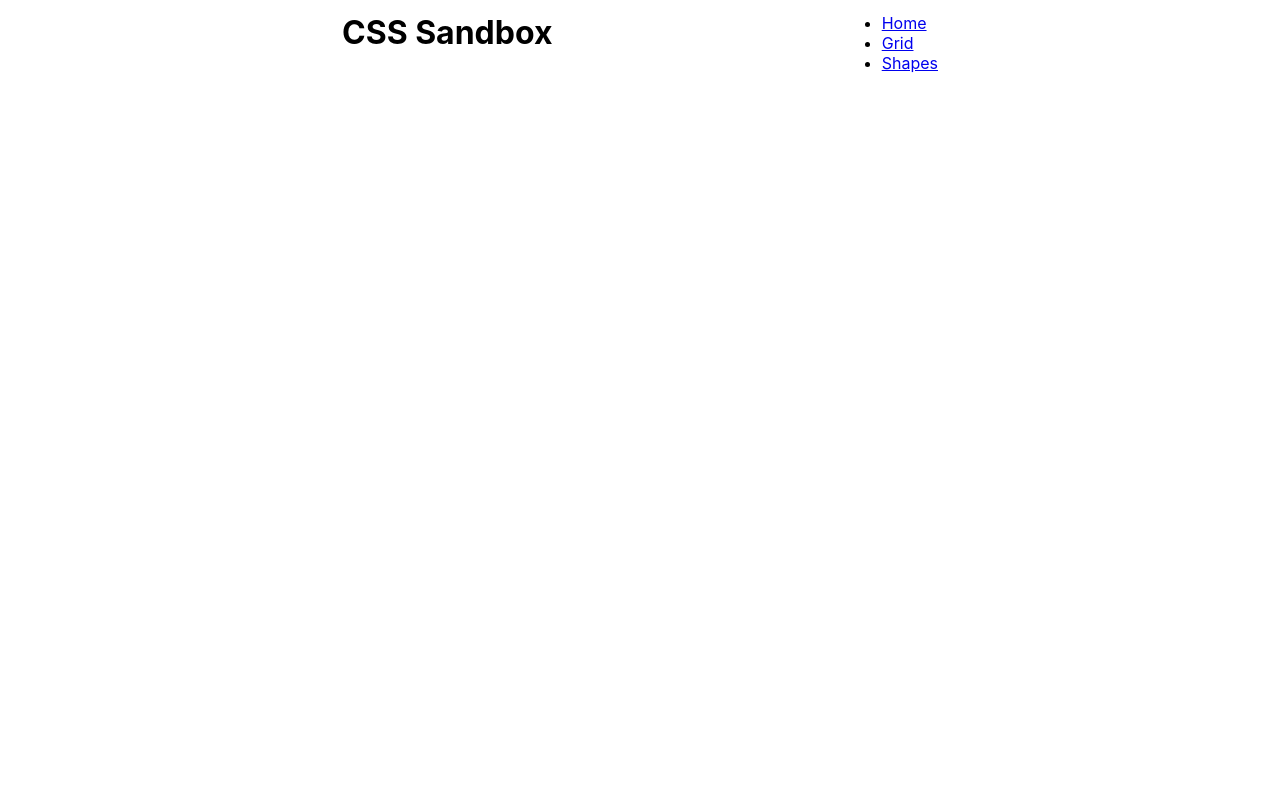
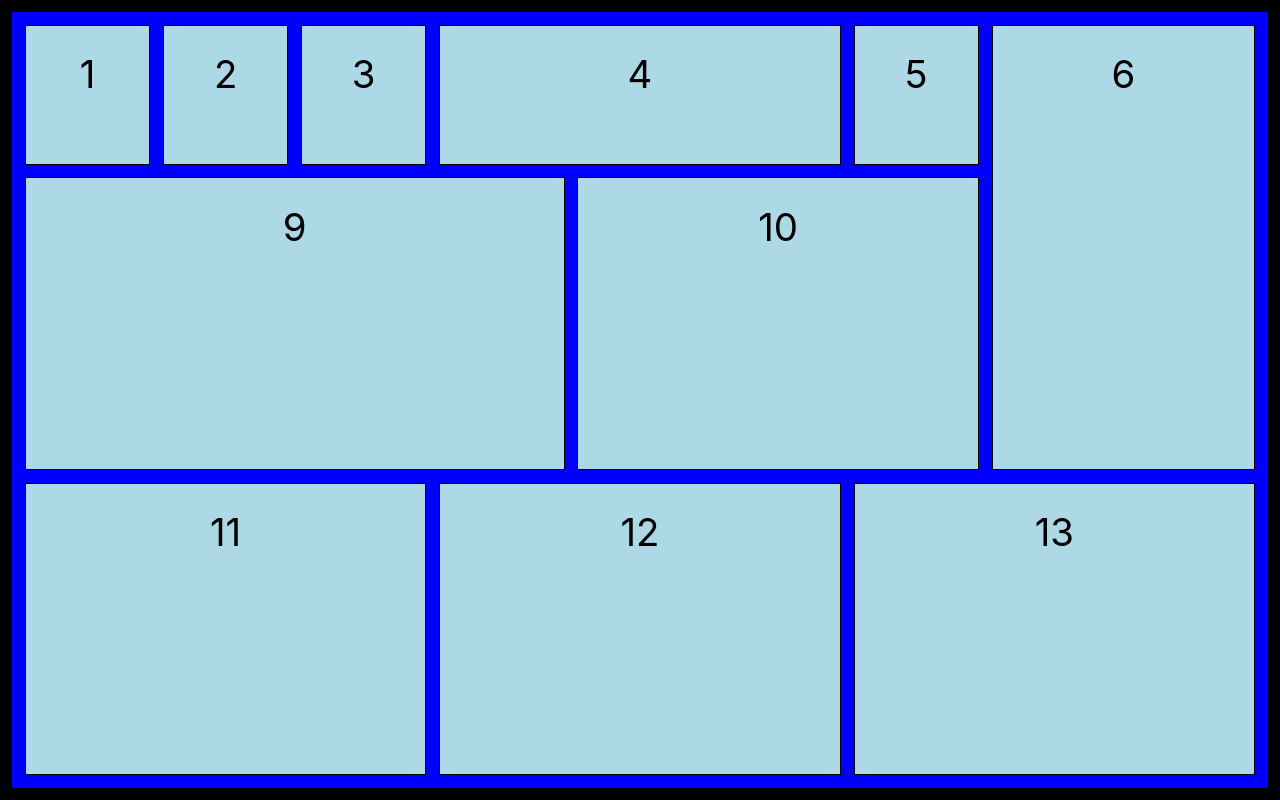
Before and after one commit to franco-ortega/css-sandbox, a React (Create React App) app: page /gridmap in a window 1280 px wide. Built offline with nearby package versions, Linux system fonts and the light colour scheme.

Commit message:
add GridMap component

```diff
--- a/src/components/app/App.css
+++ b/src/components/app/App.css
@@ -3,12 +3,3 @@
   margin: 0;
   padding: 0;
 }
-
-article,aside,details,figcaption,figure,footer,header,hgroup,nav,section,summary{display:block;}audio,canvas,video{display:inline-block;}audio:not([controls]){display:none;height:0;}[hidden]{display:none;}html{font-family:sans-serif;-webkit-text-size-adjust:100%;-ms-text-size-adjust:100%;}a:focus{outline:thin dotted;}a:active,a:hover{outline:0;}h1{font-size:2em;}abbr[title]{border-bottom:1px dotted;}b,strong{font-weight:700;}dfn{font-style:italic;}mark{background:#ff0;color:#000;}code,kbd,pre,samp{font-family:monospace, serif;font-size:1em;}pre{white-space:pre-wrap;word-wrap:break-word;}q{quotes:\201C \201D \2018 \2019;}small{font-size:80%;}sub,sup{font-size:75%;line-height:0;position:relative;vertical-align:baseline;}sup{top:-.5em;}sub{bottom:-.25em;}img{border:0;}svg:not(:root){overflow:hidden;}fieldset{border:1px solid silver;margin:0 2px;padding:.35em .625em .75em;}button,input,select,textarea{font-family:inherit;font-size:100%;margin:0;}button,input{line-height:normal;}button,html input[type=button], 1
- input[type=reset],input[type=submit]{-webkit-appearance:button;cursor:pointer;}button[disabled],input[disabled]{cursor:default;}input[type=checkbox],input[type=radio]{box-sizing:border-box;padding:0;}input[type=search]{-webkit-appearance:textfield;-moz-box-sizing:content-box;-webkit-box-sizing:content-box;box-sizing:content-box;}input[type=search]::-webkit-search-cancel-button,input[type=search]::-webkit-search-decoration{-webkit-appearance:none;}textarea{overflow:auto;vertical-align:top;}table{border-collapse:collapse;border-spacing:0;}body,figure{margin:0;}legend,button::-moz-focus-inner,input::-moz-focus-inner{border:0;padding:0;}
-
-
-.clearfix:after {visibility: hidden; display: block; font-size: 0; content: “ “; clear: both; height: 0; }
-
-
- * { -moz-box-sizing: border-box; -webkit-box-sizing: border-box; box-sizing: border-box; }
--- a/src/components/app/App.js
+++ b/src/components/app/App.js
@@ -10,15 +10,17 @@ import Grid from '../grid/Grid';
 import Shapes from '../shapes/Shapes';
 // import PropTypes from 'prop-types';
 import './App.css';
+import GridMap from '../grid/GridMap';
 
 const App = () => {
   return (
     <div>
       <Router>
-      <Header />
+      {/* <Header /> */}
         <Switch>
           <Route exact path='/' component={Home}></Route>
           <Route path='/grid' component={Grid}></Route>
+          <Route path='/gridmap' component={GridMap}></Route>
           <Route path='/shapes' component={Shapes}></Route>
         </Switch>
       </Router>
--- /dev/null
+++ b/src/components/grid/GridMap.jsx
@@ -0,0 +1,50 @@
+import React from 'react';
+// import PropTypes from 'prop-types';
+import styles from './GridMap.module.css';
+
+const GridMap = props => {
+    return (
+        <div className={styles.GridMap}>
+            <div className={styles.GridContainer}>
+                <div className={styles.GridItem}>1</div>
+                <div className={styles.GridItem}>2</div>
+                <div className={styles.GridItem}>3</div>
+                <div className={`${styles.GridItem} ${styles.GridItem4}`}>4</div>
+                <div className={styles.GridItem}>5</div>
+                <div className={`${styles.GridItem} ${styles.GridItem6}`}>6</div>
+                {/* <div className={styles.GridItem}>7</div>
+                <div className={styles.GridItem}>8</div> */}
+                <div className={`${styles.GridItem} ${styles.GridItem9}`}>9</div>
+                <div className={`${styles.GridItem} ${styles.GridItem10}`}>10</div>
+                <div className={`${styles.GridItem} ${styles.GridItem11}`}>11</div>
+                <div className={`${styles.GridItem} ${styles.GridItem12}`}>12</div>
+                <div className={`${styles.GridItem} ${styles.GridItem13}`}>13</div>
+                {/* <div className={styles.GridItem}>13</div> */}
+                {/* <div className={styles.GridItem}>14</div>
+                <div className={styles.GridItem}>15</div>
+                <div className={styles.GridItem}>16</div>
+                <div className={styles.GridItem}>17</div>
+                <div className={styles.GridItem}>18</div> */}
+                {/* <div className={`${styles.GridItem}`}>19</div> */}
+                {/* <div className={styles.GridItem}>20</div> */}
+                {/* <div className={styles.GridItem}>21</div>
+                <div className={styles.GridItem}>22</div>
+                <div className={`${styles.GridItem}`}>23</div>
+                <div className={styles.GridItem}>24</div>
+                <div className={styles.GridItem}>25</div> */}
+                {/* <div className={styles.GridItem}>26</div> */}
+                {/* <div className={styles.GridItem}>27</div> */}
+                {/* <div className={styles.GridItem}>28</div>
+                <div className={`${styles.GridItem}`}>29</div>
+                <div className={styles.GridItem}>30</div> */}
+            </div>
+
+        </div>
+    );
+};
+
+GridMap.propTypes = {
+
+};
+
+export default GridMap;
--- /dev/null
+++ b/src/components/grid/GridMap.module.css
@@ -0,0 +1,68 @@
+.GridMap {
+    background: rgb(88, 88, 197);
+    border: 1vw solid;
+
+    height: 100vh;
+}
+
+.GridContainer {
+    background: blue;
+
+    display: grid;
+    grid-template-columns: repeat(9, 1fr);
+    grid-template-rows: repeat(5, 1fr);
+
+    padding: 1vw;
+    height: 100%;
+    width: 100%;
+
+    gap: 1vw;
+
+}
+
+.GridItem {
+    background: lightblue;
+    border: .1vw solid black;
+    padding: 2vw;
+    font-size: 3vw;
+    text-align: center;
+}
+
+
+
+.GridItem4 {
+    grid-column: 4 / 7;
+    grid-row: 1 / 2 ;
+}
+
+.GridItem6 {
+    grid-column: 8 / 10;
+    grid-row: 1 / 4;
+}
+
+.GridItem9 {
+    grid-column: 1 / 5;
+    grid-row: 2 / 4;
+}
+
+.GridItem10 {
+    grid-column: 5 / 8;
+    grid-row: 2 / 4;
+}
+
+.GridItem11 {
+    grid-column: 1 / 4;
+    grid-row: 4 / 6;
+}
+
+.GridItem12 {
+    grid-column: 4 / 7;
+    grid-row: 4 / 6;
+}
+
+
+
+.GridItem13 {
+    grid-column: 7 / 10;
+    grid-row: 4 / 6;
+}
--- a/src/components/header/Header.jsx
+++ b/src/components/header/Header.jsx
@@ -13,6 +13,7 @@ const Header = props => {
                 <ul>
                     <li><Link to='/'>Home</Link></li>
                     <li><Link to='/grid'>Grid</Link></li>
+                    <li><Link to='/gridmap'>Grid Map</Link></li>
                     <li><Link to='/shapes'>Shapes</Link></li>
                 </ul>
             </section>
```
